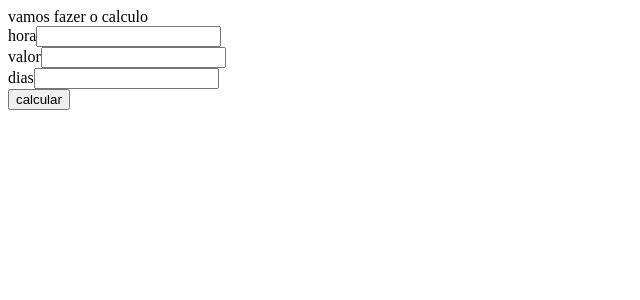
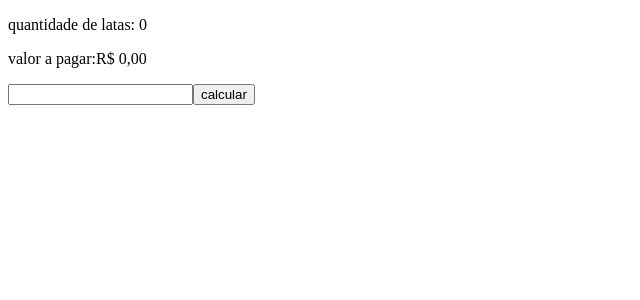
Before and after one commit to Gabriel200395/state, a React (Create React App) app: page / in a window 1280 px wide. Shown: the top 300 px of the page, without its empty margins (0-640 px from the left). Built offline with nearby package versions, Linux system fonts and the light colour scheme.

Commit message:
terminando sobre os exercecicios

```diff
--- a/src/App.js
+++ b/src/App.js
@@ -1,9 +1,9 @@
-import Ex15 from "./Exercicios/Ex15";
+import Ex16 from "./Exercicios/Ex16";
 
 function App() {
   return (
     <>
-      <Ex15 />
+      <Ex16 />
     </>
   );
 }
--- a/src/Exercicios/Ex15.js
+++ b/src/Exercicios/Ex15.js
@@ -89,7 +89,7 @@ function Ex15() {
       <div>
         {fildsCampos.map(({ id, label, type }) => (
           <div key={id}>
-            <labe>{label}</labe>
+            <label>{label}</label>
             <input
               type={type}
               name={id}
--- /dev/null
+++ b/src/Exercicios/Ex16.js
@@ -0,0 +1,38 @@
+import { useState } from "react";
+
+function Ex16() {
+  const [metro, setMetro] = useState("");
+  const [latas, setLatas] = useState(0);
+  const [valor, setValor] = useState(0);
+
+  function calcular() {
+    const preco = 80.0;
+    const litros = 18;
+
+    const metros = metro / 3;
+    const tintas = metros / litros;
+    const total = tintas * preco;
+
+    setLatas(tintas);
+    setValor(total);
+  }
+
+  return (
+    <div className="App">
+      <p> quantidade de latas: {latas.toFixed(0)}</p>
+      <p>
+        valor a pagar:
+        {valor.toLocaleString("pt-BR", { style: "currency", currency: "BRL" })}
+      </p>
+
+      <input
+        type="number"
+        value={metro}
+        onChange={(event) => setMetro(event.target.value)}
+      />
+      <button onClick={calcular}>calcular</button>
+    </div>
+  );
+}
+
+export default Ex16;
```
